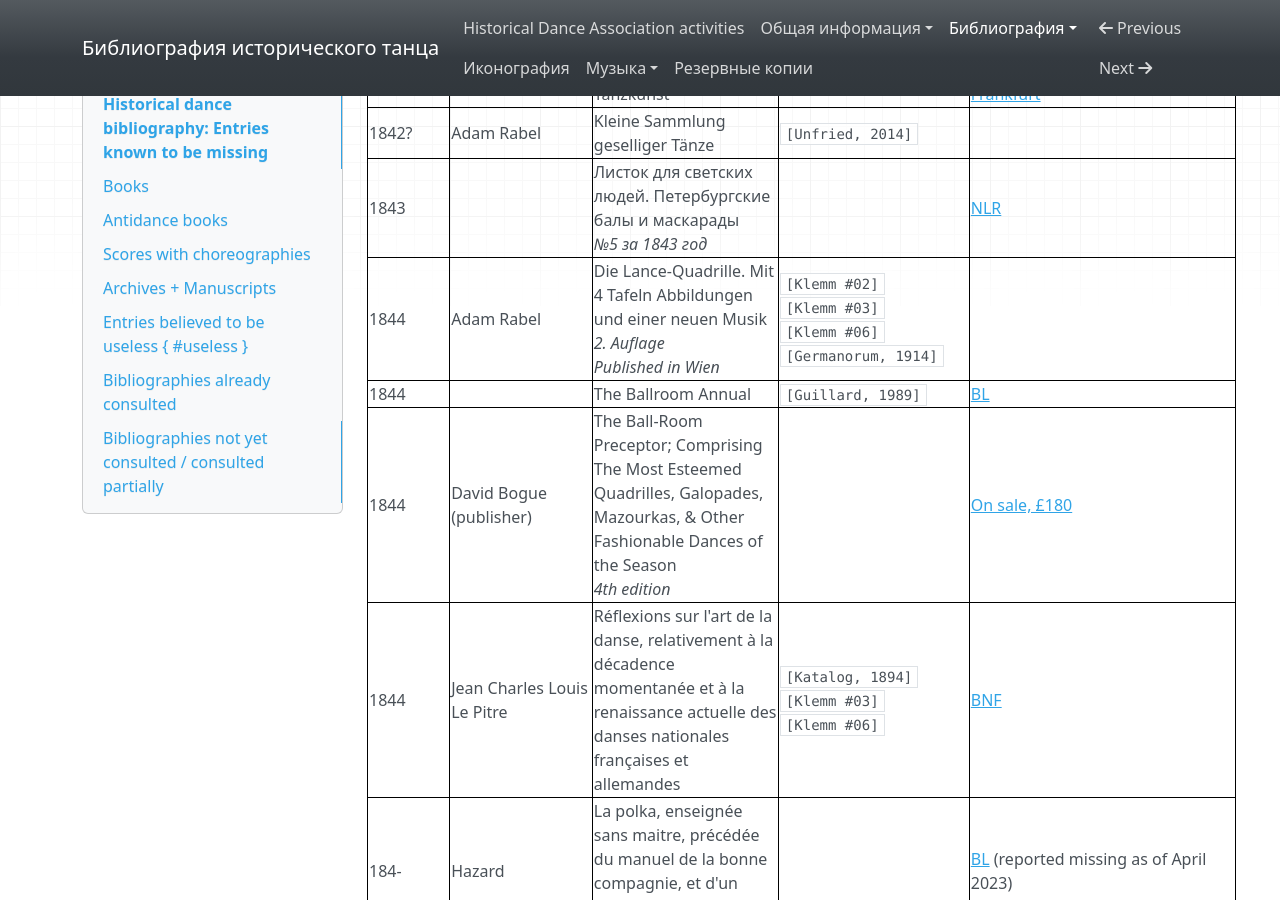
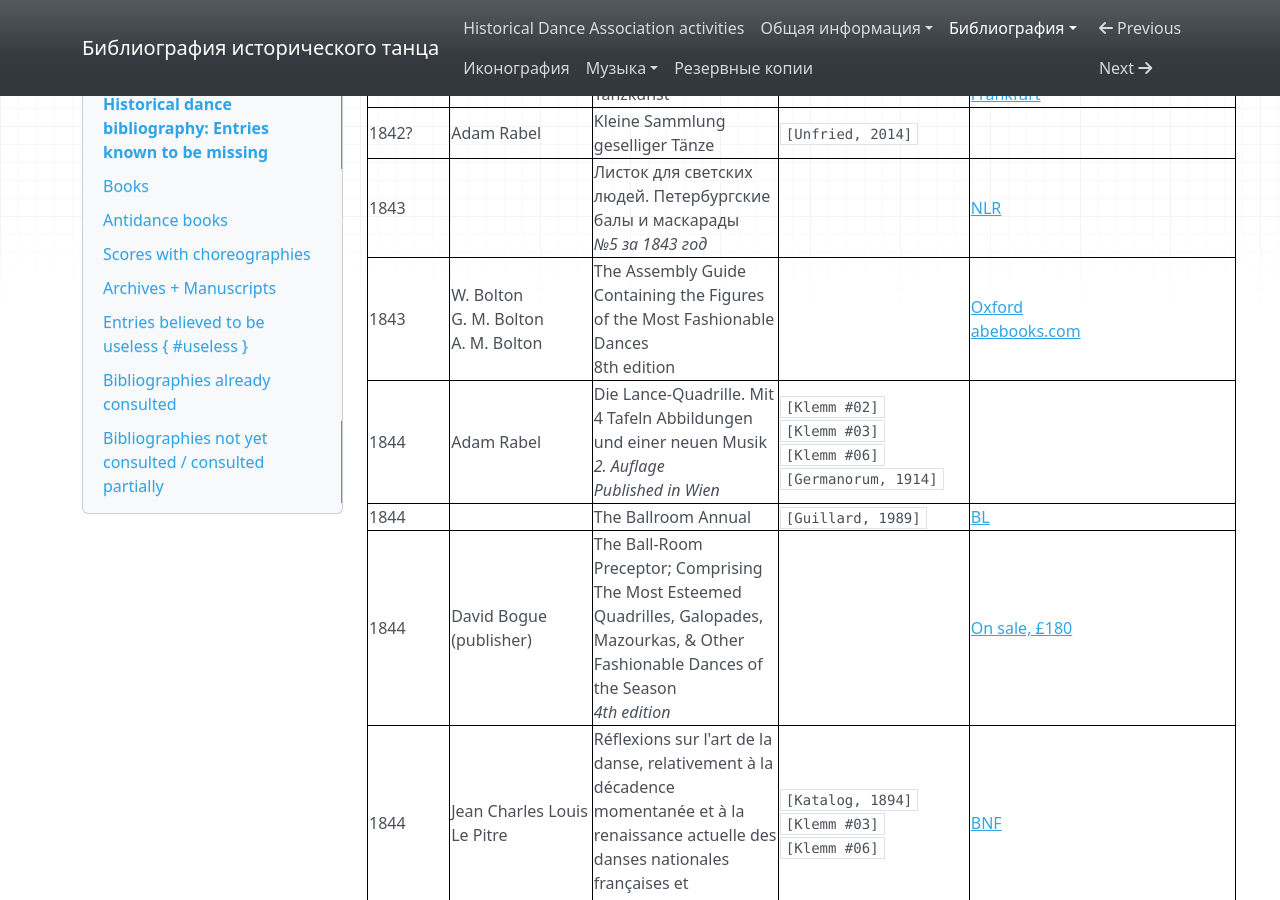
Before and after one commit to hda-technical/dancebooks, an MkDocs documentation site: the page built from docs/bib/missing.md, in a window 1280 px wide and 900 px high, scrolled down 32532 px. Built offline with MkDocs 1.6.1, drawn with Linux system fonts in a browser that asks for light colours; nearby versions of some CDN libraries.

Commit message:
Add _The Assembly Guide_ by the Bolton trio to the list of missing entries

```diff
--- a/docs/bib/missing.md
+++ b/docs/bib/missing.md
@@ -287,6 +287,7 @@ _This table is intended to be accurate, yet sometimes it is slightly outdated._
 | 1842 | P. Lahire | Das Non-plus-ultra der Tanzkunst | `[Germanorum, 1914]` | [Berlin](http://portal.kobv.de/uid.do?query=b3kat_BV023947798&index=internal&plv=2)<br/>[Frankfurt](https://lbsopac.rz.uni-frankfurt.de/DB=30/PPNSET?PPN=053488474) |
 | 1842? | Adam Rabel | Kleine Sammlung geselliger Tänze | `[Unfried, 2014]` | |
 | 1843 | | Листок для светских людей. Петербургские балы и маскарады<br/>_№5 за 1843 год_ | | [NLR](https://primo.nlr.ru/permalink/f/df0lai/07NLR_LMS004358933) |
+| 1843 | W. Bolton<br/>G. M. Bolton<br/>A. M. Bolton | The Assembly Guide Containing the Figures of the Most Fashionable Dances<br/>8th edition | | [Oxford](https://solo.bodleian.ox.ac.uk/permalink/44OXF_INST/ogbd98/alma990140182080107026)<br/>[abebooks.com](https://www.abebooks.com/servlet/BookDetailsPL?bi=31781866106) |
 | 1844 | Adam Rabel | Die Lance-Quadrille. Mit 4 Tafeln Abbildungen und einer neuen Musik<br/>_2. Auflage_<br/>_Published in Wien_ | `[Klemm #02]`<br/>`[Klemm #03]`<br/>`[Klemm #06]`<br/>`[Germanorum, 1914]` | |
 | 1844 | | The Ballroom Annual | `[Guillard, 1989]` | [BL](http://explore.bl.uk/BLVU1:LSCOP-ALL:BLL01010474492) |
 | 1844 | David Bogue (publisher) | The Ball-Room Preceptor; Comprising The Most Esteemed Quadrilles, Galopades, Mazourkas, & Other Fashionable Dances of the Season<br/>_4th edition_ | | [On sale, £180](https://www.abebooks.com/servlet/BookDetailsPL?bi=21804699530) |
```
